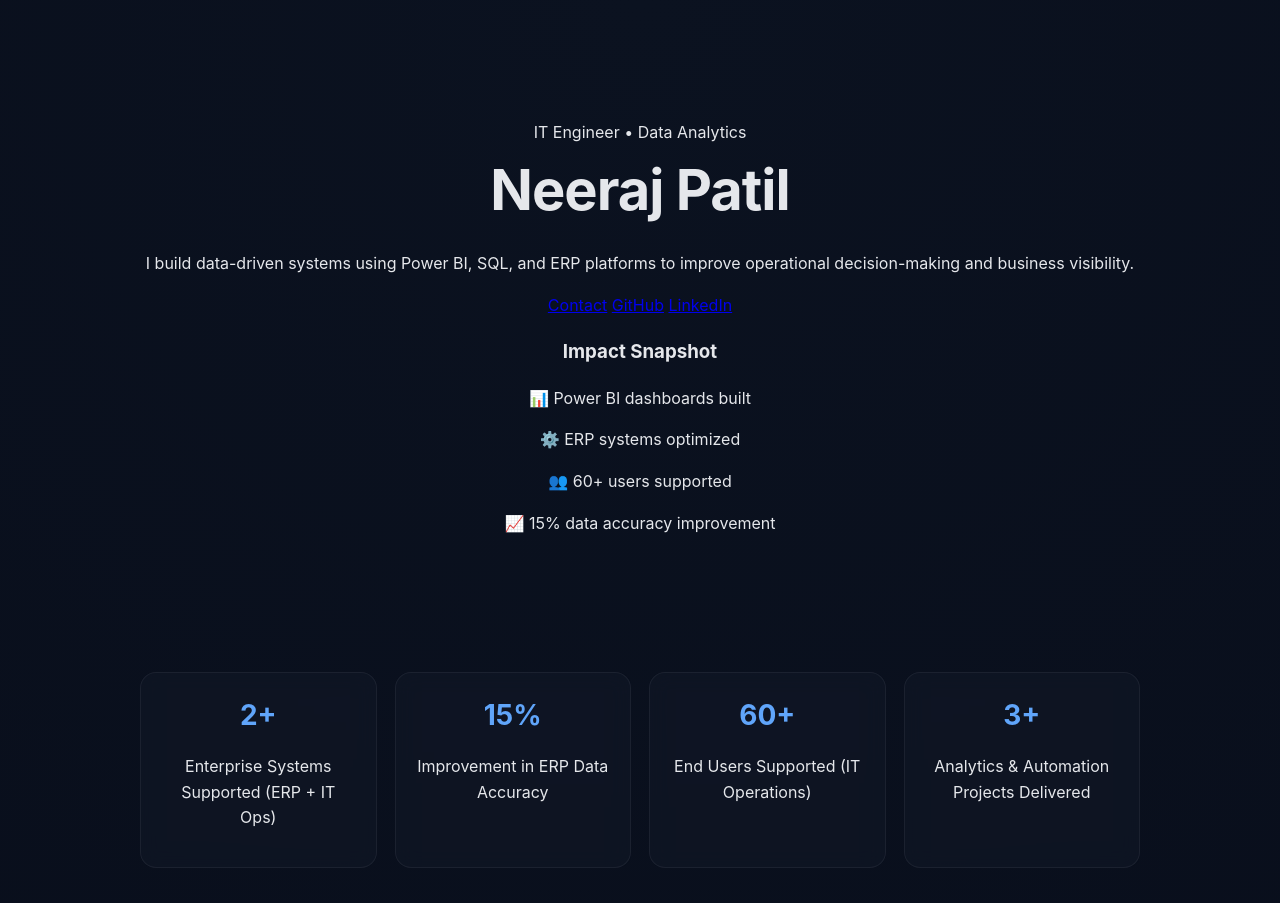
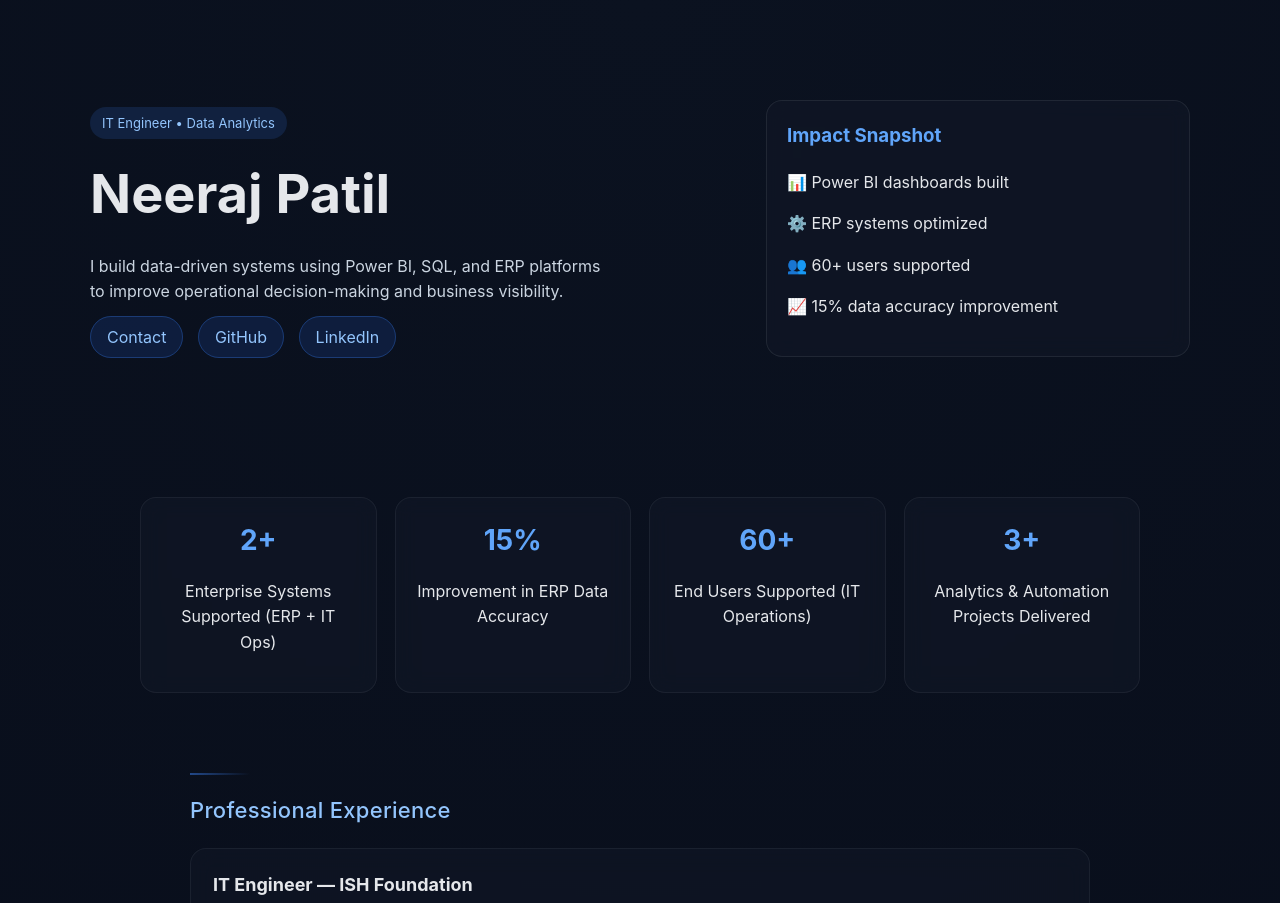
Before and after one commit to Neeraj-Patil/HTML-Resume, a plain HTML site: page index.html in a window 1280 px wide. Shown: the top 903 px of the page. Drawn offline with Linux system fonts and the light colour scheme.

Commit message:
Revamp hero section styles and add new classes
Updated the hero section styles for a modern look, adjusted paddings, and added new classes for layout and buttons.

```diff
--- a/style.css
+++ b/style.css
@@ -8,27 +8,69 @@ body {
 
 /* HERO — now softer + modern */
 .hero {
-  padding: 120px 20px 80px;
-  text-align: center;
+  padding: 100px 20px;
 }
 
-.hero-inner {
-  max-width: 900px;
+.hero-grid {
+  max-width: 1100px;
   margin: auto;
+  display: grid;
+  grid-template-columns: 1.2fr 0.8fr;
+  gap: 40px;
+  align-items: center;
 }
 
-.hero h1 {
-  font-size: 56px;
-  margin: 0;
-  letter-spacing: -1px;
+.tag {
+  display: inline-block;
+  padding: 6px 12px;
+  border-radius: 999px;
+  background: rgba(59,130,246,0.15);
+  color: #93c5fd;
+  font-size: 13px;
+  margin-bottom: 12px;
 }
 
-.role {
-  margin-top: 10px;
-  color: #93c5fd;
-  font-size: 18px;
+.hero-left h1 {
+  font-size: 54px;
+  margin: 0;
 }
 
+.hero-left p {
+  color: #cbd5e1;
+  margin-top: 16px;
+  max-width: 520px;
+}
+
+.hero-buttons {
+  margin-top: 20px;
+}
+
+.hero-buttons a {
+  margin-right: 10px;
+  padding: 10px 16px;
+  border-radius: 999px;
+  text-decoration: none;
+  background: rgba(37,99,235,0.15);
+  border: 1px solid rgba(59,130,246,0.3);
+  color: #93c5fd;
+}
+
+.hero-buttons a:hover {
+  background: rgba(37,99,235,0.35);
+}
+
+.profile-card {
+  padding: 20px;
+  border-radius: 16px;
+  background: rgba(17,24,39,0.6);
+  border: 1px solid rgba(255,255,255,0.08);
+  backdrop-filter: blur(10px);
+}
+
+.profile-card h3 {
+  margin-top: 0;
+  color: #60a5fa;
+}
 .summary {
   margin-top: 20px;
   color: #cbd5e1;
```
